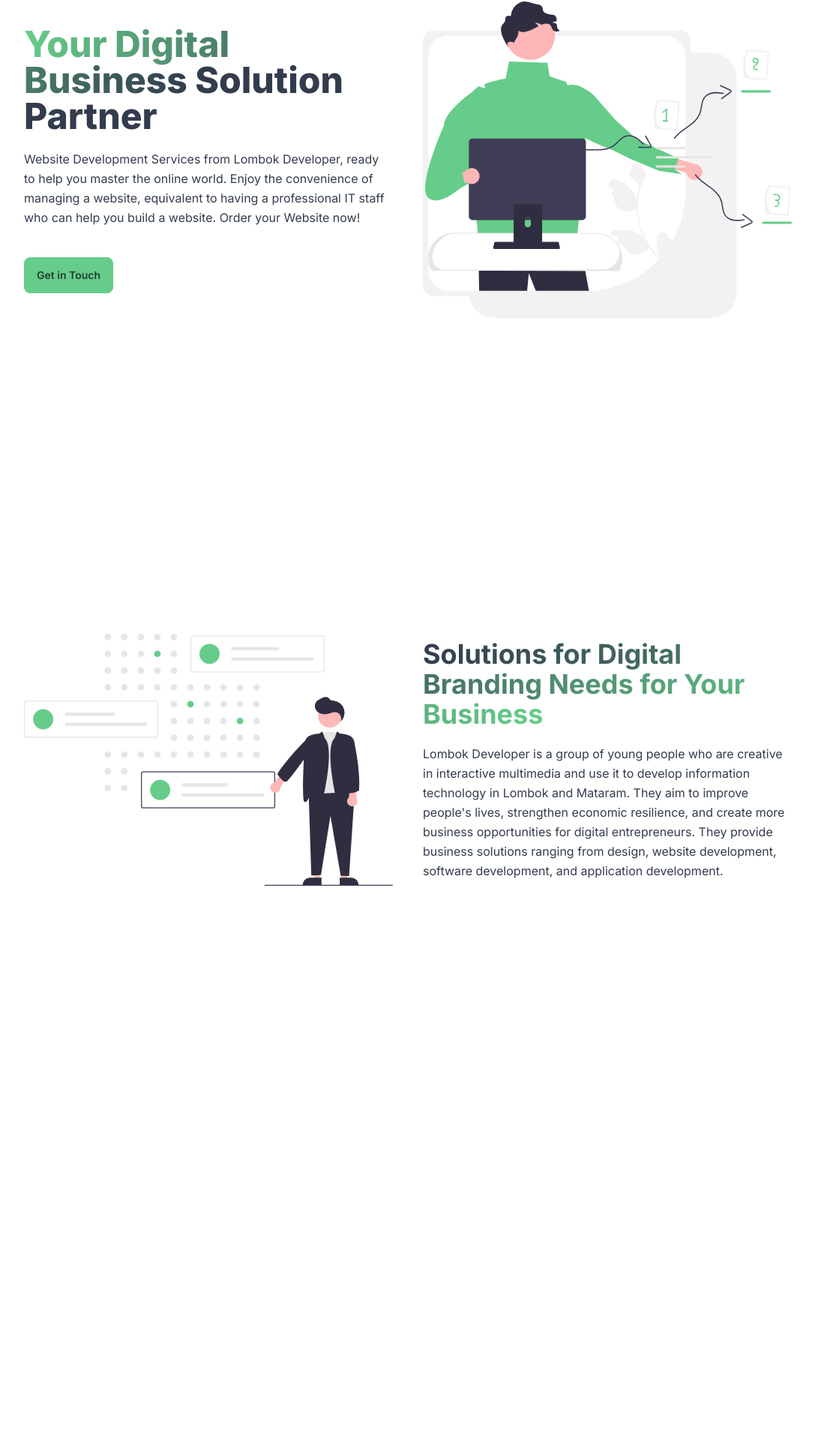
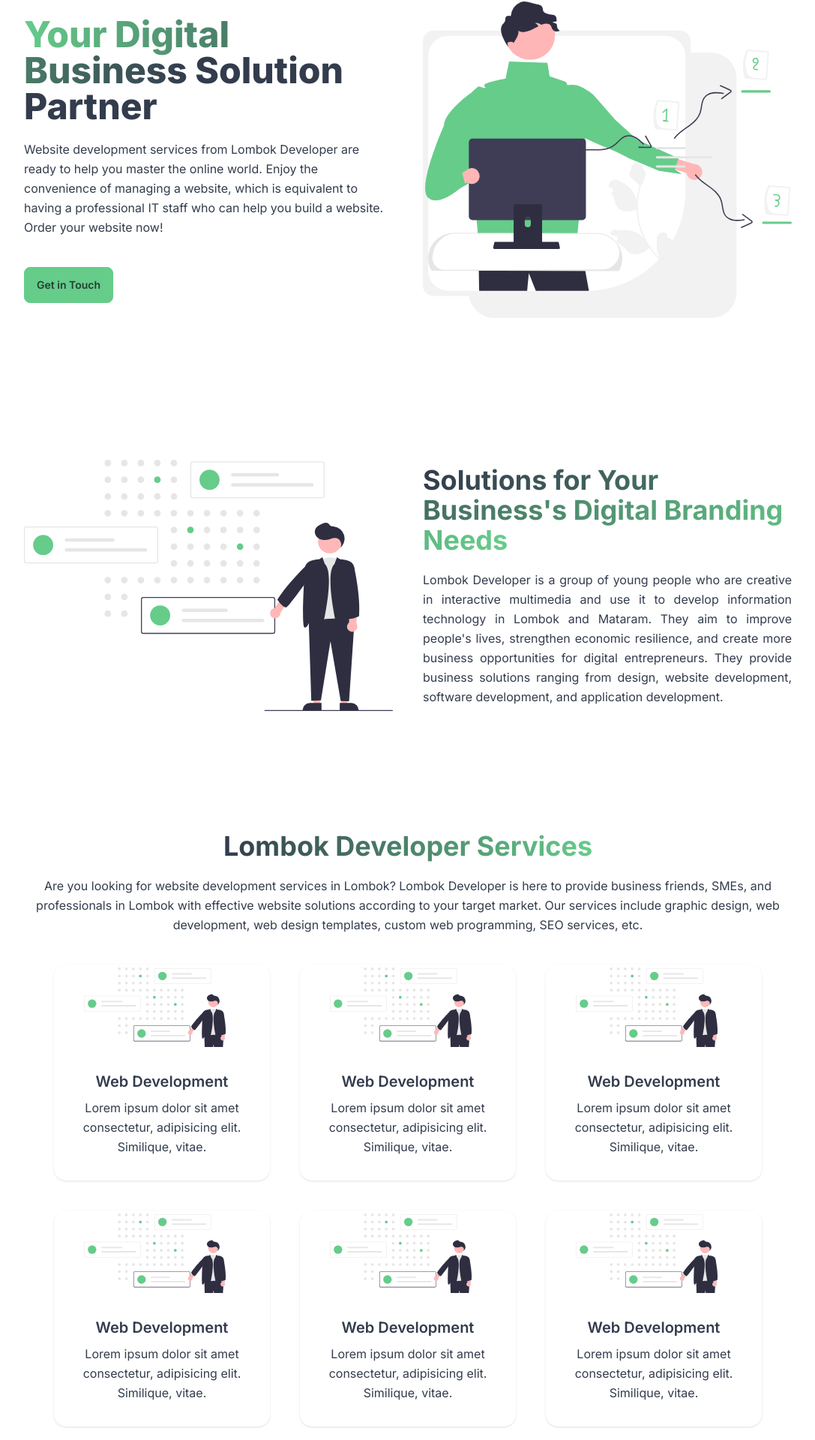
Before and after one commit to izmahaerill/lombok-developer, a SvelteKit app: page / in a window 1280 px wide. Shown: the part 187-2107 px from the top of the page at 75% size, without its empty margins (96-1183 px from the left). Before the commit the page ends 1600 px from the top, so only its background shows below. Built offline with nearby package versions, Linux system fonts and the light colour scheme.

Commit message:
add `services` section

```diff
--- a/src/routes/(public)/+page.svelte
+++ b/src/routes/(public)/+page.svelte
@@ -1,5 +1,6 @@
 <script lang="ts">
   import { base } from '$app/paths'
+  import { serviceLists } from '$lib/constants'
   import { businessDecisions, devProductivity } from '$lib/images'
 </script>
 
@@ -14,24 +15,24 @@
       </span> Solution Partner
     </h1>
     <p class="mb-10 leading-relaxed">
-      Website Development Services from Lombok Developer, ready to help you master the online world.
-      Enjoy the convenience of managing a website, equivalent to having a professional IT staff who
-      can help you build a website. Order your Website now!
+      Website development services from Lombok Developer are ready to help you master the online
+      world. Enjoy the convenience of managing a website, which is equivalent to having a
+      professional IT staff who can help you build a website. Order your website now!
     </p>
     <a class="btn-primary btn normal-case" href={`${base}/contact`}>Get in Touch</a>
   </div>
 </section>
-<section class="flex min-h-screen flex-col items-center justify-center gap-10 lg:flex-row">
+<section class="mb-40 flex flex-col items-center justify-center gap-10 lg:flex-row">
   <div class="w-full">
     <img class="h-fit w-fit" src={businessDecisions} alt="Business Decisions" />
   </div>
   <div class="w-full">
     <h2 class="mb-5 text-3xl font-bold md:text-4xl">
       <span class="bg-gradient-to-l from-primary to-neutral bg-clip-text text-transparent">
-        Solutions for Digital Branding Needs for Your Business
+        Solutions for Your Business's Digital Branding Needs
       </span>
     </h2>
-    <p class="leading-relaxed">
+    <p class="text-justify leading-relaxed">
       Lombok Developer is a group of young people who are creative in interactive multimedia and use
       it to develop information technology in Lombok and Mataram. They aim to improve people's
       lives, strengthen economic resilience, and create more business opportunities for digital
@@ -40,3 +41,29 @@
     </p>
   </div>
 </section>
+<section class="mb-32 flex flex-col items-center text-center">
+  <h2 class="mb-5 text-3xl font-bold md:text-4xl">
+    <span class="bg-gradient-to-l from-primary to-neutral bg-clip-text text-transparent">
+      Lombok Developer Services
+    </span>
+  </h2>
+  <p class="mb-10 leading-relaxed">
+    Are you looking for website development services in Lombok? Lombok Developer is here to provide
+    business friends, SMEs, and professionals in Lombok with effective website solutions according
+    to your target market. Our services include graphic design, web development, web design
+    templates, custom web programming, SEO services, etc.
+  </p>
+  <div class="grid grid-cols-1 gap-10 md:grid-cols-2 lg:grid-cols-3">
+    {#each serviceLists as service}
+      <div class="card h-72 w-72 shadow">
+        <figure class="px-10 pt-10">
+          <img class="h-fit w-fit" src={businessDecisions} alt="Business Decisions" />
+        </figure>
+        <div class="card-body items-center">
+          <h2 class="card-title">{service.title}</h2>
+          <p class="leading-relaxed">{service.description}</p>
+        </div>
+      </div>
+    {/each}
+  </div>
+</section>
```
